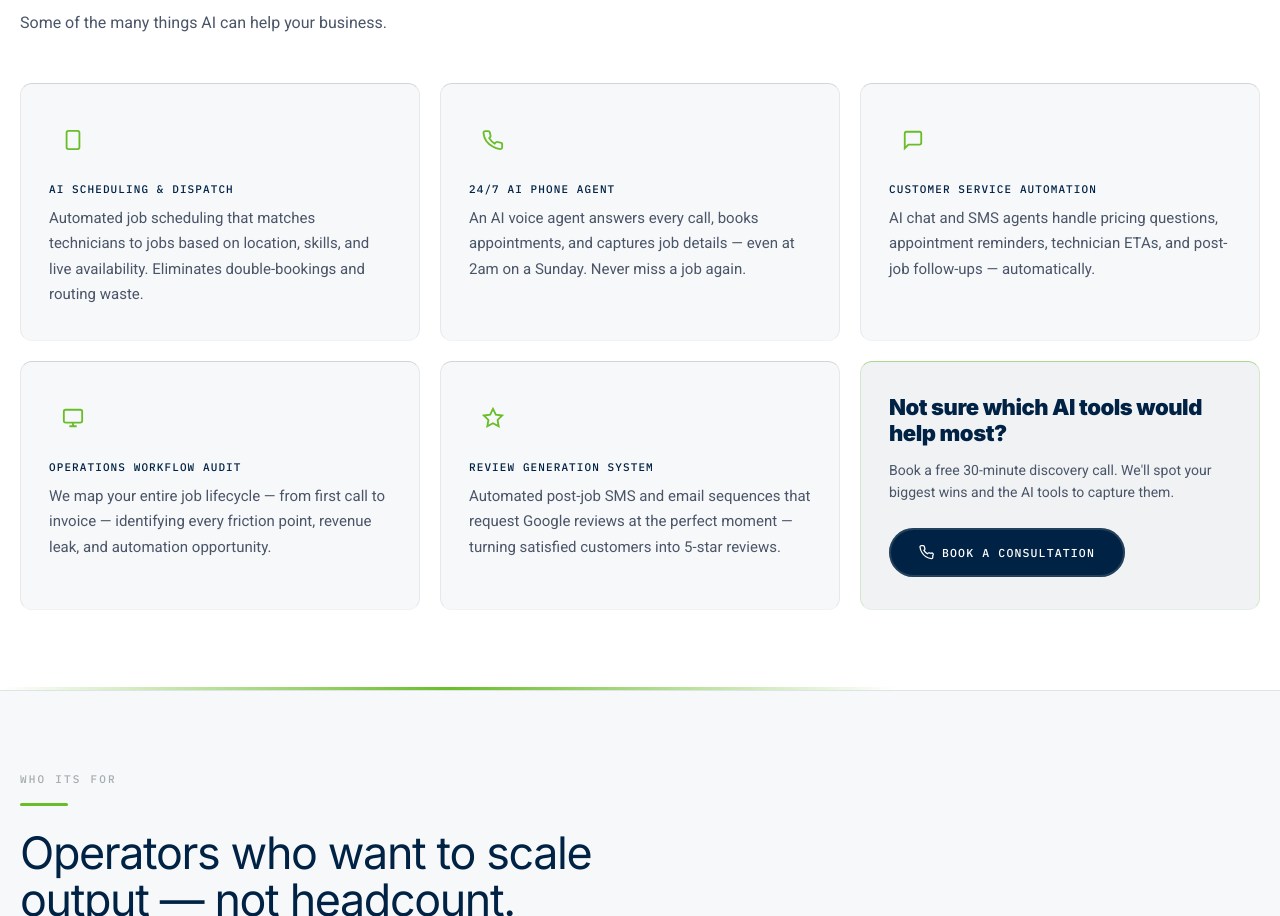
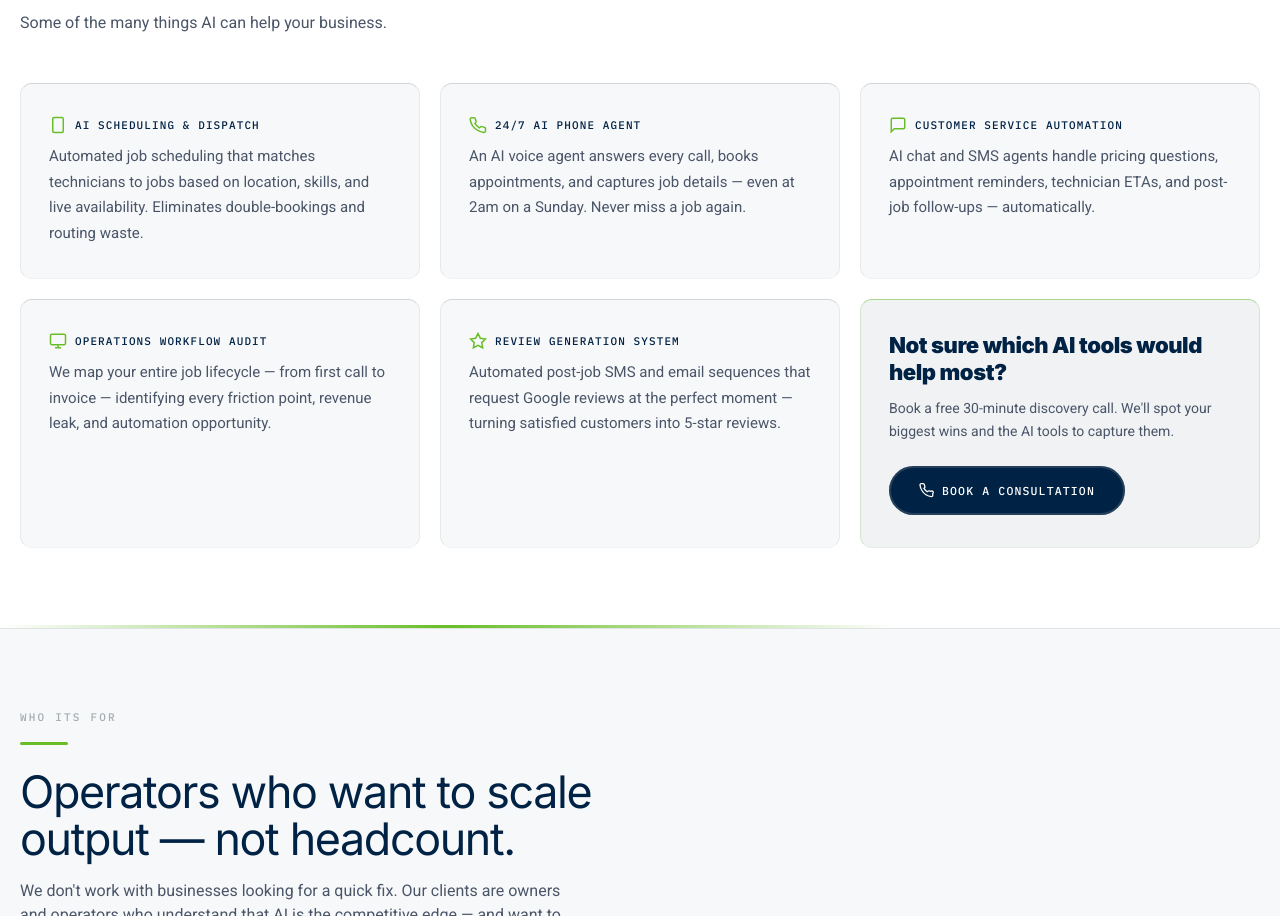
Before and after one commit to rayvsnhat/agent425, a website: page home-services.html in a window 1280 px wide. Shown: the part 2206-3122 px from the top of the page. Drawn offline with nearby package versions, Linux system fonts and the light colour scheme.

Commit message:
Inline service card icons with titles to match ROI calculator card layout

```diff
--- a/home-services.html
+++ b/home-services.html
@@ -410,42 +410,42 @@
 
       <div class="grid grid-cols-1 md:grid-cols-2 lg:grid-cols-3 gap-5">
         <div class="service-card fade-in" style="transition-delay:0.0s;">
-          <div style="width:48px;height:48px;display:flex;align-items:center;justify-content:center;margin-bottom:20px;">
-            <svg width="22" height="22" viewBox="0 0 24 24" fill="none" stroke="#69BE28" stroke-width="2"><rect x="5" y="2" width="14" height="20" rx="2"/><line x1="12" y1="18" x2="12" y2="18"/></svg>
+          <div style="display:flex;align-items:center;gap:8px;margin-bottom:10px;">
+            <svg width="18" height="18" viewBox="0 0 24 24" fill="none" stroke="#69BE28" stroke-width="2"><rect x="5" y="2" width="14" height="20" rx="2"/><line x1="12" y1="18" x2="12" y2="18"/></svg>
+            <h3 style="font-family:'IBM Plex Mono',monospace;font-weight:500;font-size:11px;letter-spacing:0.1em;text-transform:uppercase;margin:0;">AI Scheduling & Dispatch</h3>
           </div>
-          <h3 style="font-family:'IBM Plex Mono',monospace;font-weight:500;font-size:11px;letter-spacing:0.1em;text-transform:uppercase;margin:0 0 10px;">AI Scheduling & Dispatch</h3>
           <p style="font-size:15px;color:var(--text-secondary);line-height:1.7;margin:0;font-family:'Roboto',sans-serif;">Automated job scheduling that matches technicians to jobs based on location, skills, and live availability. Eliminates double-bookings and routing waste.</p>
         </div>
 
         <div class="service-card fade-in" style="transition-delay:0.1s;">
-          <div style="width:48px;height:48px;display:flex;align-items:center;justify-content:center;margin-bottom:20px;">
-            <svg width="22" height="22" viewBox="0 0 24 24" fill="none" stroke="#69BE28" stroke-width="2"><path d="M22 16.92v3a2 2 0 0 1-2.18 2 19.79 19.79 0 0 1-8.63-3.07A19.5 19.5 0 0 1 4.69 13.1a19.79 19.79 0 0 1-3.07-8.67A2 2 0 0 1 3.6 2.29h3a2 2 0 0 1 2 1.72c.127.96.361 1.903.7 2.81a2 2 0 0 1-.45 2.11L7.91 9.91a16 16 0 0 0 6 6l1.27-1.27a2 2 0 0 1 2.11-.45c.907.339 1.85.573 2.81.7A2 2 0 0 1 22 16.92z"/></svg>
+          <div style="display:flex;align-items:center;gap:8px;margin-bottom:10px;">
+            <svg width="18" height="18" viewBox="0 0 24 24" fill="none" stroke="#69BE28" stroke-width="2"><path d="M22 16.92v3a2 2 0 0 1-2.18 2 19.79 19.79 0 0 1-8.63-3.07A19.5 19.5 0 0 1 4.69 13.1a19.79 19.79 0 0 1-3.07-8.67A2 2 0 0 1 3.6 2.29h3a2 2 0 0 1 2 1.72c.127.96.361 1.903.7 2.81a2 2 0 0 1-.45 2.11L7.91 9.91a16 16 0 0 0 6 6l1.27-1.27a2 2 0 0 1 2.11-.45c.907.339 1.85.573 2.81.7A2 2 0 0 1 22 16.92z"/></svg>
+            <h3 style="font-family:'IBM Plex Mono',monospace;font-weight:500;font-size:11px;letter-spacing:0.1em;text-transform:uppercase;margin:0;">24/7 AI Phone Agent</h3>
           </div>
-          <h3 style="font-family:'IBM Plex Mono',monospace;font-weight:500;font-size:11px;letter-spacing:0.1em;text-transform:uppercase;margin:0 0 10px;">24/7 AI Phone Agent</h3>
           <p style="font-size:15px;color:var(--text-secondary);line-height:1.7;margin:0;font-family:'Roboto',sans-serif;">An AI voice agent answers every call, books appointments, and captures job details — even at 2am on a Sunday. Never miss a job again.</p>
         </div>
 
         <div class="service-card fade-in" style="transition-delay:0.2s;">
-          <div style="width:48px;height:48px;display:flex;align-items:center;justify-content:center;margin-bottom:20px;">
-            <svg width="22" height="22" viewBox="0 0 24 24" fill="none" stroke="#69BE28" stroke-width="2"><path d="M21 15a2 2 0 0 1-2 2H7l-4 4V5a2 2 0 0 1 2-2h14a2 2 0 0 1 2 2z"/></svg>
+          <div style="display:flex;align-items:center;gap:8px;margin-bottom:10px;">
+            <svg width="18" height="18" viewBox="0 0 24 24" fill="none" stroke="#69BE28" stroke-width="2"><path d="M21 15a2 2 0 0 1-2 2H7l-4 4V5a2 2 0 0 1 2-2h14a2 2 0 0 1 2 2z"/></svg>
+            <h3 style="font-family:'IBM Plex Mono',monospace;font-weight:500;font-size:11px;letter-spacing:0.1em;text-transform:uppercase;margin:0;">Customer Service Automation</h3>
           </div>
-          <h3 style="font-family:'IBM Plex Mono',monospace;font-weight:500;font-size:11px;letter-spacing:0.1em;text-transform:uppercase;margin:0 0 10px;">Customer Service Automation</h3>
           <p style="font-size:15px;color:var(--text-secondary);line-height:1.7;margin:0;font-family:'Roboto',sans-serif;">AI chat and SMS agents handle pricing questions, appointment reminders, technician ETAs, and post-job follow-ups — automatically.</p>
         </div>
 
         <div class="service-card fade-in" style="transition-delay:0.3s;">
-          <div style="width:48px;height:48px;display:flex;align-items:center;justify-content:center;margin-bottom:20px;">
-            <svg width="22" height="22" viewBox="0 0 24 24" fill="none" stroke="#69BE28" stroke-width="2"><rect x="2" y="3" width="20" height="14" rx="2"/><line x1="8" y1="21" x2="16" y2="21"/><line x1="12" y1="17" x2="12" y2="21"/></svg>
+          <div style="display:flex;align-items:center;gap:8px;margin-bottom:10px;">
+            <svg width="18" height="18" viewBox="0 0 24 24" fill="none" stroke="#69BE28" stroke-width="2"><rect x="2" y="3" width="20" height="14" rx="2"/><line x1="8" y1="21" x2="16" y2="21"/><line x1="12" y1="17" x2="12" y2="21"/></svg>
+            <h3 style="font-family:'IBM Plex Mono',monospace;font-weight:500;font-size:11px;letter-spacing:0.1em;text-transform:uppercase;margin:0;">Operations Workflow Audit</h3>
           </div>
-          <h3 style="font-family:'IBM Plex Mono',monospace;font-weight:500;font-size:11px;letter-spacing:0.1em;text-transform:uppercase;margin:0 0 10px;">Operations Workflow Audit</h3>
           <p style="font-size:15px;color:var(--text-secondary);line-height:1.7;margin:0;font-family:'Roboto',sans-serif;">We map your entire job lifecycle — from first call to invoice — identifying every friction point, revenue leak, and automation opportunity.</p>
         </div>
 
         <div class="service-card fade-in" style="transition-delay:0.4s;">
-          <div style="width:48px;height:48px;display:flex;align-items:center;justify-content:center;margin-bottom:20px;">
-            <svg width="22" height="22" viewBox="0 0 24 24" fill="none" stroke="#69BE28" stroke-width="2"><polygon points="12 2 15.09 8.26 22 9.27 17 14.14 18.18 21.02 12 17.77 5.82 21.02 7 14.14 2 9.27 8.91 8.26 12 2"/></svg>
+          <div style="display:flex;align-items:center;gap:8px;margin-bottom:10px;">
+            <svg width="18" height="18" viewBox="0 0 24 24" fill="none" stroke="#69BE28" stroke-width="2"><polygon points="12 2 15.09 8.26 22 9.27 17 14.14 18.18 21.02 12 17.77 5.82 21.02 7 14.14 2 9.27 8.91 8.26 12 2"/></svg>
+            <h3 style="font-family:'IBM Plex Mono',monospace;font-weight:500;font-size:11px;letter-spacing:0.1em;text-transform:uppercase;margin:0;">Review Generation System</h3>
           </div>
-          <h3 style="font-family:'IBM Plex Mono',monospace;font-weight:500;font-size:11px;letter-spacing:0.1em;text-transform:uppercase;margin:0 0 10px;">Review Generation System</h3>
           <p style="font-size:15px;color:var(--text-secondary);line-height:1.7;margin:0;font-family:'Roboto',sans-serif;">Automated post-job SMS and email sequences that request Google reviews at the perfect moment — turning satisfied customers into 5-star reviews.</p>
         </div>
 
```
Also changed, not shown: law-firms.html (+15 -15 lines).
